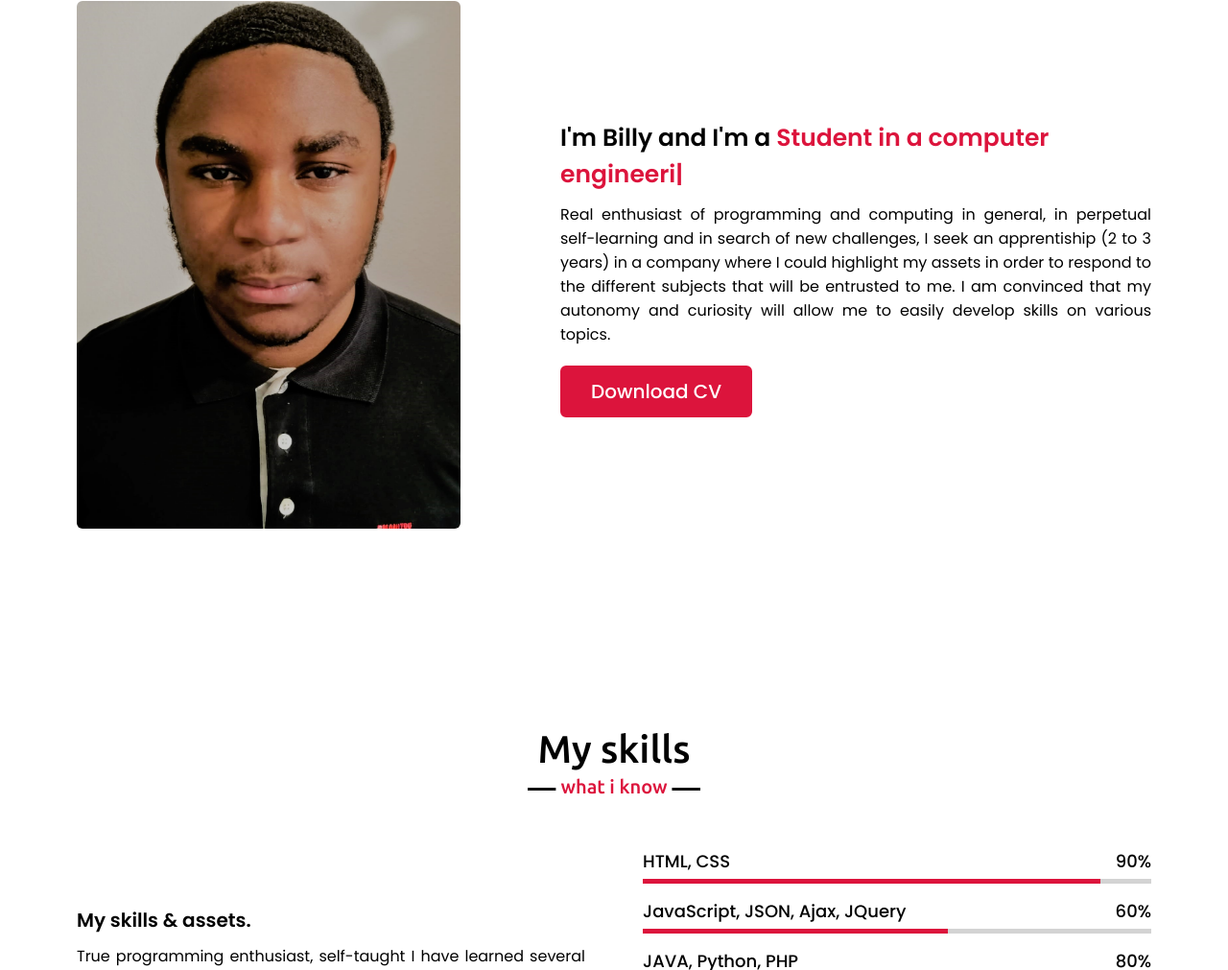
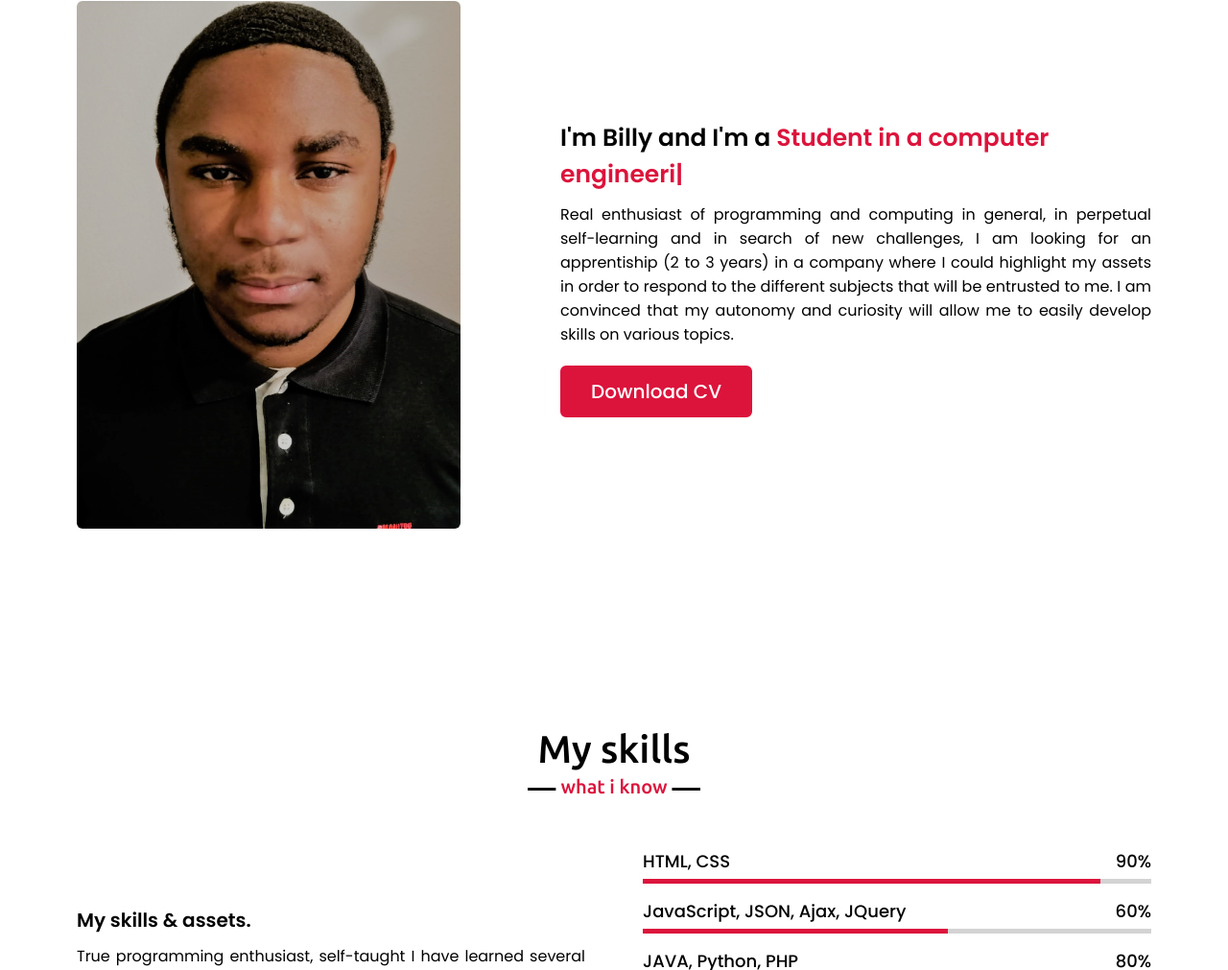
Before and after one commit to nwb2018/Portofolio, a plain HTML site: page index.html in a window 1280 px wide. Shown: the part 1025-2036 px from the top of the page at 96% size. Drawn offline with nearby package versions, Linux system fonts and the light colour scheme.

Commit message:
Update index.html

```diff
--- a/index.html
+++ b/index.html
@@ -56,7 +56,7 @@
                 </div>
                 <div class="column right">
                     <div class="text">I'm Billy and I'm a <span class="typing-2"></span></div>
-                    <p>Real enthusiast of programming and computing in general, in perpetual self-learning and in search of new challenges, I seek an apprentiship (2 to 3 years) in a company where I could highlight my assets in order to respond to the different subjects that will be entrusted to me. I am convinced that my autonomy and curiosity will allow me to easily develop skills on various topics.<br>
+                    <p>Real enthusiast of programming and computing in general, in perpetual self-learning and in search of new challenges, I am looking for an apprentiship (2 to 3 years) in a company where I could highlight my assets in order to respond to the different subjects that will be entrusted to me. I am convinced that my autonomy and curiosity will allow me to easily develop skills on various topics.<br>
                     <a href="CV Billy NGUEDJIO.pdf">Download CV</a>
                 </div>
             </div>
```
